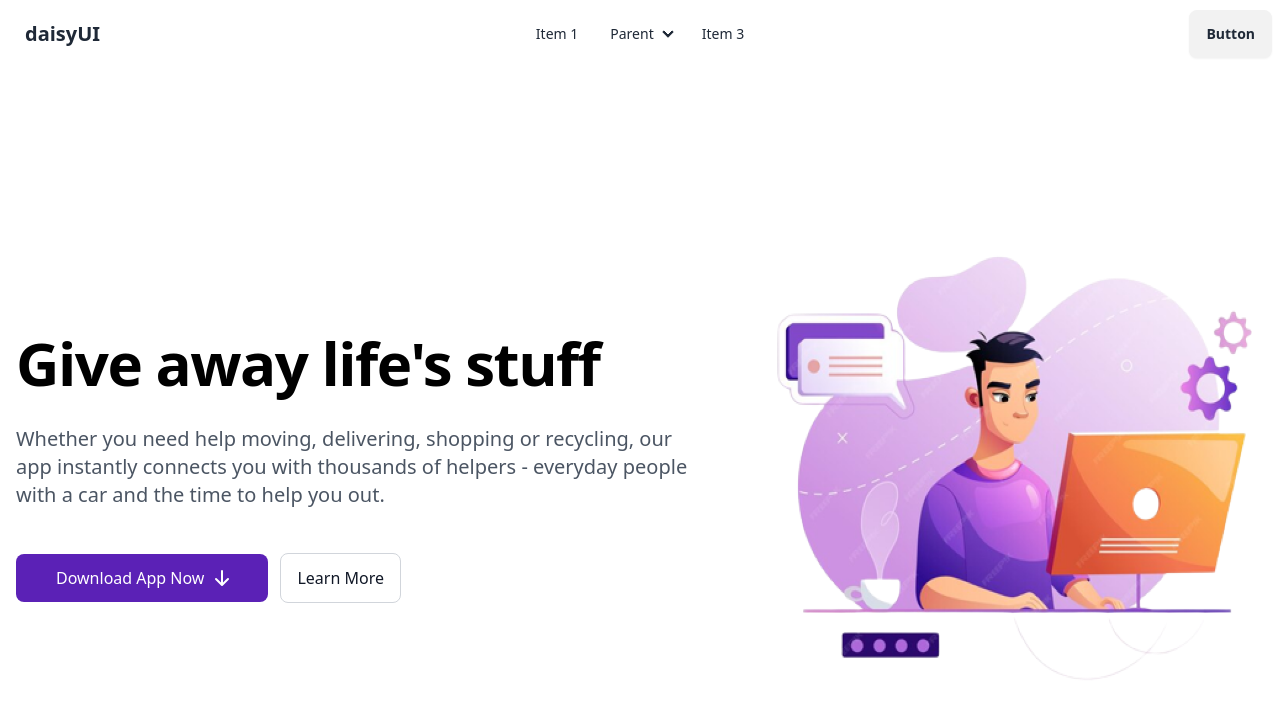
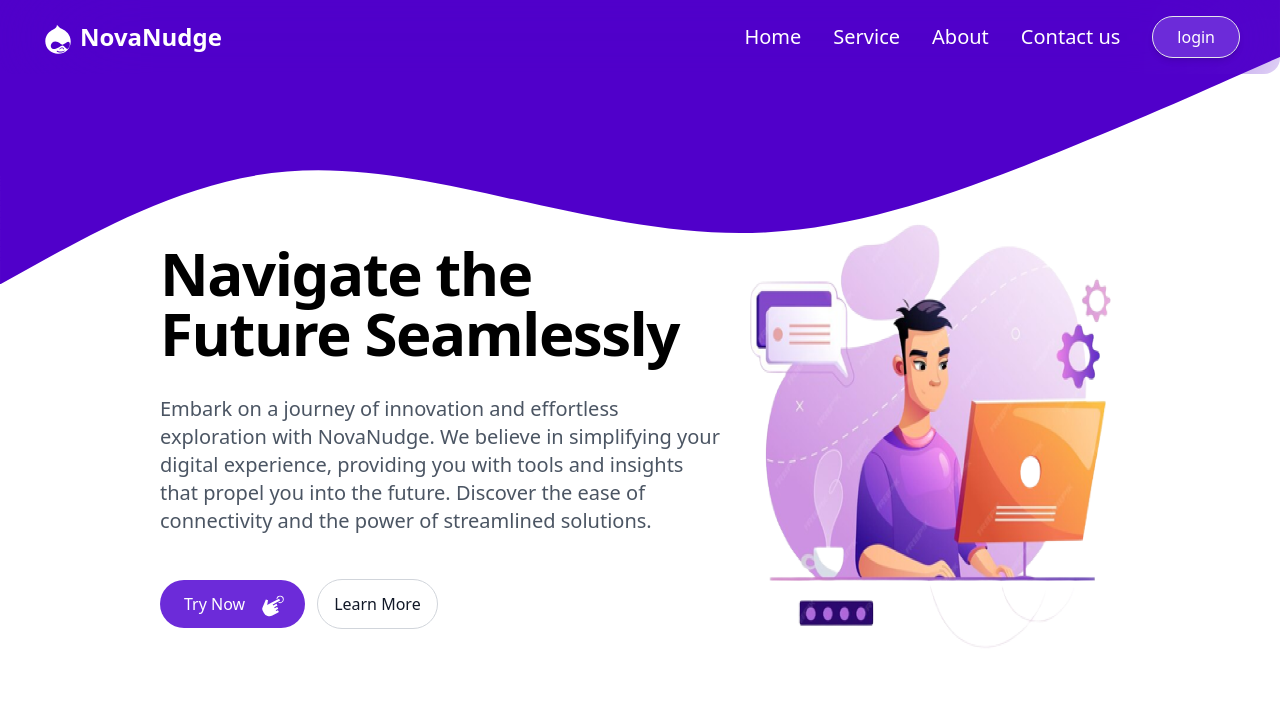
Before and after one commit to Yasintha-Serasinghe/NovaNudge-Landing-Web-Design, a React (Create React App) app: page / in a window 1280 px wide. Shown: the top 718 px of the page. Built offline with nearby package versions, Linux system fonts and the light colour scheme.

Commit message:
add navbar and update hero

```diff
--- a/package.json
+++ b/package.json
@@ -10,6 +10,7 @@
     "flowbite-react": "^0.6.4",
     "react": "^18.2.0",
     "react-dom": "^18.2.0",
+    "react-icons": "^4.12.0",
     "react-router-dom": "^6.19.0",
     "react-scripts": "5.0.1",
     "web-vitals": "^2.1.4"
--- a/src/App.js
+++ b/src/App.js
@@ -1,10 +1,12 @@
 import React from 'react'
 import Hero from './Components/Hero'
+import Main from './Pages/Main'
 
 function App() {
   return (
     <div>
-      <Hero/>
+    {/*   <Hero/> */}
+      <Main />
 
     </div>
   )
--- a/src/Components/Hero.jsx
+++ b/src/Components/Hero.jsx
@@ -1,45 +1,38 @@
 import React from 'react'
 import Navbar from './Navbar'
 import hero from '../Assets/fpdl 1.png'
+import { GiClick } from "react-icons/gi";
 
 function Hero() {
+
   return (
-    <div>
-       <Navbar/>
+    <div >
+      {/*  <Navbar/> */}
+
        <div className="grid max-w-screen-xl px-4 py-8 mx-auto lg:gap-8 xl:gap-0 lg:py-16 lg:grid-cols-12 min-h-screen">
           <div className="mr-auto place-self-center lg:col-span-7">
-            <h1 className="max-w-2xl mb-4 text-4xl font-sans font-bold tracking-tight leading-none md:text-5xl xl:text-6xl text-black">
-              Give away life's stuff
+            <h1 className=" max-w-2xl mb-4 text-4xl font-sans font-bold tracking-tight leading-none md:text-5xl xl:text-6xl text-black">
+            Navigate the Future Seamlessly
             </h1>
 
             <p className="max-w-2xl mb-6 font-light text-gray-600 lg:mb-8 md:text-lg lg:text-xl mt-5 lg:mt-8 font-play">
-              Whether you need help moving, delivering, shopping or recycling,
-              our app instantly connects you with thousands of helpers -
-              everyday people with a car and the time to help you out.
+            Embark on a journey of innovation and effortless exploration with NovaNudge. We believe in simplifying your digital experience, providing you with tools and insights that propel you into the future. Discover the ease of connectivity and the power of streamlined solutions.
             </p>
 
             <a
               href="#"
-              className="inline-flex items-center justify-center px-10 py-3 mr-3 text-base font-medium text-center text-white rounded-lg bg-violet-800 hover:bg-violet-700 focus:ring-slate-950 "
+              className="inline-flex items-center justify-center px-6 py-3 mr-3 text-base font-medium text-center text-white rounded-full bg-purple-700 hover:bg-purple-900 focus:ring-slate-950 "
             >
-              Download App Now
-              <svg
-                className="w-5 h-5 ml-2 -mr-1 rotate-90"
-                fill="currentColor"
-                viewBox="0 0 20 20"
-                xmlns="http://www.w3.org/2000/svg"
-              >
-                <path
-                  fill-rule="evenodd"
-                  d="M10.293 3.293a1 1 0 011.414 0l6 6a1 1 0 010 1.414l-6 6a1 1 0 01-1.414-1.414L14.586 11H3a1 1 0 110-2h11.586l-4.293-4.293a1 1 0 010-1.414z"
-                  clip-rule="evenodd"
-                ></path>
-              </svg>
+              Try Now
+              <div
+                className="w-5 h-5 ml-5 -mr-1 rotate-90 text-2xl" >
+               <GiClick />
+              </div>
             </a>
 
             <a
               href="#"
-              className=" mt-3 inline-flex items-center justify-center px-4 py-3 text-base font-medium text-center text-gray-900 border border-gray-300 rounded-lg hover:bg-slate-200"
+              className=" mt-3 inline-flex items-center justify-center px-4 py-3 text-base font-medium text-center text-gray-900 border border-gray-300 hover:bg-slate-200 rounded-full"
             >
               Learn More
             </a>
@@ -47,15 +40,20 @@ function Hero() {
 
           </div>
 
-          <div className=" hidden lg:mt-0 lg:col-span-5 lg:flex ml-5 mr-0 ">
+          <div className=" order-first lg:order-last lg:mt-0 lg:col-span-5 lg:flex ml-5 mr-0 ">
 
             <img
               src= {hero}
               alt="mockup"
-              className=" w-full h-full"
+              className=" w-64 h-64 m-auto md:w-full md:h-full"
             />
           </div>
+
+
+
+
         </div>
+
 
     </div>
   )
--- a/src/Components/Navbar.jsx
+++ b/src/Components/Navbar.jsx
@@ -1,47 +1,49 @@
-import React from 'react'
+import React, { useState } from 'react'
+import { GiHamburgerMenu } from "react-icons/gi";
+import { DiDrupal } from "react-icons/di";
 
 function Navbar() {
+
+    let Links =[
+      {name:"Home",link:"/"},
+      {name:"Service",link:"/"},
+      {name:"About",link:"/"},
+      {name:"Contact us",link:"/"},
+    ];
+    let [open,setOpen]=useState(false);
   return (
     <div>
-       <div className="navbar bg-base-100">
-  <div className="navbar-start">
-    <div className="dropdown">
-      <label tabIndex={0} className="btn btn-ghost lg:hidden">
-        <svg xmlns="http://www.w3.org/2000/svg" className="h-5 w-5" fill="none" viewBox="0 0 24 24" stroke="currentColor"><path strokeLinecap="round" strokeLinejoin="round" strokeWidth="2" d="M4 6h16M4 12h8m-8 6h16" /></svg>
-      </label>
-      <ul tabIndex={0} className="menu menu-sm dropdown-content mt-3 z-[1] p-2 shadow bg-base-100 rounded-box w-52">
-        <li><a>Item 1</a></li>
-        <li>
-          <a>Parent</a>
-          <ul className="p-2">
-            <li><a>Submenu 1</a></li>
-            <li><a>Submenu 2</a></li>
-          </ul>
-        </li>
-        <li><a>Item 3</a></li>
+
+
+
+
+<div className='shadow-xl w-full fixed top-0 left-0 rounded-b-2xl lg:shadow-none backdrop-blur-3xl'>
+      <div className='md:flex items-center justify-between bgv py-4 md:px-10 px-7'>
+      <div className='font-bold text-2xl cursor-pointer flex items-center
+      text-gray-800 lg:text-white'>
+        <span className='text-4xl text-black lg:text-white mr-1 pt-1'>
+        <DiDrupal />
+        </span>
+        NovaNudge
+      </div>
+
+      <div onClick={()=>setOpen(!open)} className='text-3xl absolute right-8 top-6 cursor-pointer md:hidden'>
+      <GiHamburgerMenu name={open ? 'close':'menu'}></GiHamburgerMenu>
+      </div>
+
+      <ul className={`md:flex md:items-center md:pb-0 pb-12 absolute md:static bg-white md:bg-transparent md:z-auto z-[-1] left-0 w-full md:w-auto md:pl-0 pl-9 transition-all duration-500 ease-in ${open ? 'top-20 ':'top-[-490px]'}`}>
+        {
+          Links.map((link)=>(
+            <li key={link.name} className='md:ml-8 text-xl md:my-0 my-7'>
+              <a href={link.link} className='text-gray-900 lg:text-white hover:text-purple-800 lg:hover:text-purple-300 duration-500'>{link.name}</a>
+            </li>
+          ))
+        }
+       <button type='submit' className='border bg-purple-700 hover:bg-purple-900 rounded-full shadow-md  text-white block md:ml-8 px-6 py-2 md:mx-auto'>login</button>
       </ul>
+      </div>
     </div>
-    <a className="btn btn-ghost text-xl">daisyUI</a>
-  </div>
-  <div className="navbar-center hidden lg:flex">
-    <ul className="menu menu-horizontal px-1">
-      <li><a>Item 1</a></li>
-      <li tabIndex={0}>
-        <details>
-          <summary>Parent</summary>
-          <ul className="p-2">
-            <li><a>Submenu 1</a></li>
-            <li><a>Submenu 2</a></li>
-          </ul>
-        </details>
-      </li>
-      <li><a>Item 3</a></li>
-    </ul>
-  </div>
-  <div className="navbar-end">
-    <a className="btn">Button</a>
-  </div>
-</div>
+
 
     </div>
   )
--- a/src/Pages/Main.jsx
+++ b/src/Pages/Main.jsx
@@ -1,11 +1,29 @@
-import React from 'react'
+import React from 'react';
+import Hero from '../Components/Hero';
+import Navbar from '../Components/Navbar';
 
 function Main() {
+
   return (
     <div>
+      <section className='relative'>
+      <div className='absolute top-0 lg:top-9 lg:mx-36'>
+          <Hero />
+        </div>
+        <div className='hidden lg:block'>
+        <svg xmlns="http://www.w3.org/2000/svg" viewBox="0 0 1440 320" className=''>
+            <path fill="#5000ca" fillOpacity="1" d="M0,320L48,293.3C96,267,192,213,288,197.3C384,181,480,203,576,224C672,245,768,267,864,261.3C960,256,1056,224,1152,186.7C1248,149,1344,107,1392,85.3L1440,64L1440,0L1392,0C1344,0,1248,0,1152,0C1056,0,960,0,864,0C768,0,672,0,576,0C480,0,384,0,288,0C192,0,96,0,48,0L0,0Z"></path>
+          </svg>
 
+
+        </div>
+        <Navbar/>
+       {/*  <div className='absolute top-0 lg:top-6 lg:mx-36'>
+          <Hero />
+        </div> */}
+      </section>
     </div>
-  )
+  );
 }
 
-export default Main
+export default Main;
```
Also changed, not shown: 1 other file (tests, documents, lock files or other folders).
